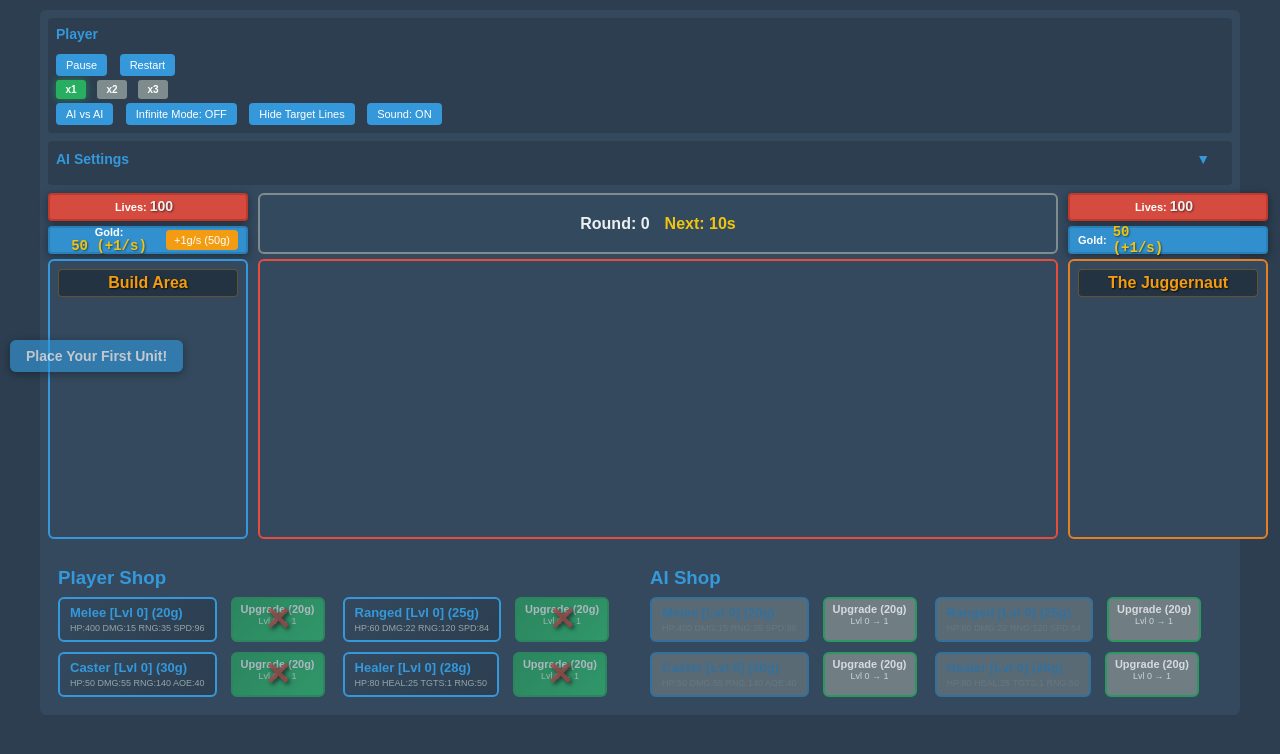
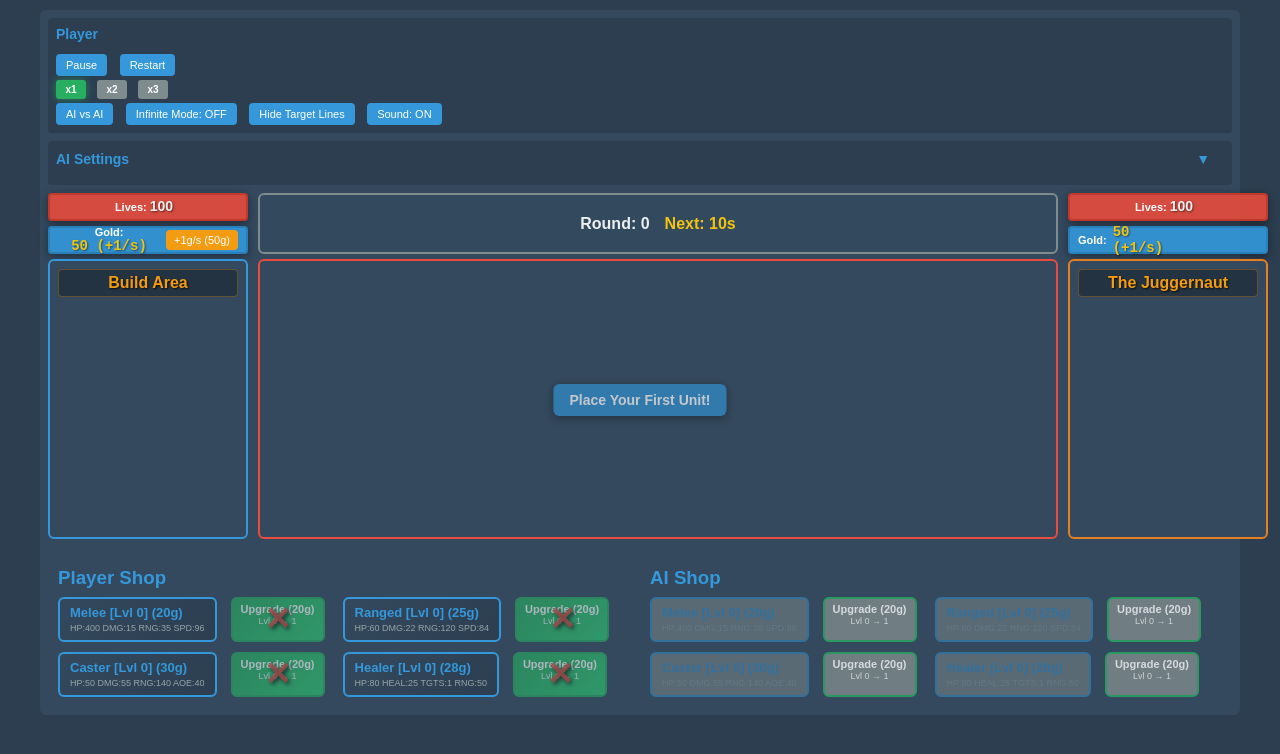
Before and after one commit to evgiz0r/autobattler, a plain HTML site: page index.html in a window 1280 px wide. Drawn offline with Linux system fonts and the light colour scheme.

Commit message:
Center 'Place Your First Unit' message on screen using transform

```diff
--- a/css/styles.css
+++ b/css/styles.css
@@ -341,8 +341,9 @@ body {
 
 #first-unit-message {
     position: absolute;
-    top: 340px;
-    left: 10px;
+    top: 50%;
+    left: 50%;
+    transform: translate(-50%, -50%);
     background: rgba(52, 152, 219, 0.9);
     color: white;
     padding: 8px 16px;
```
